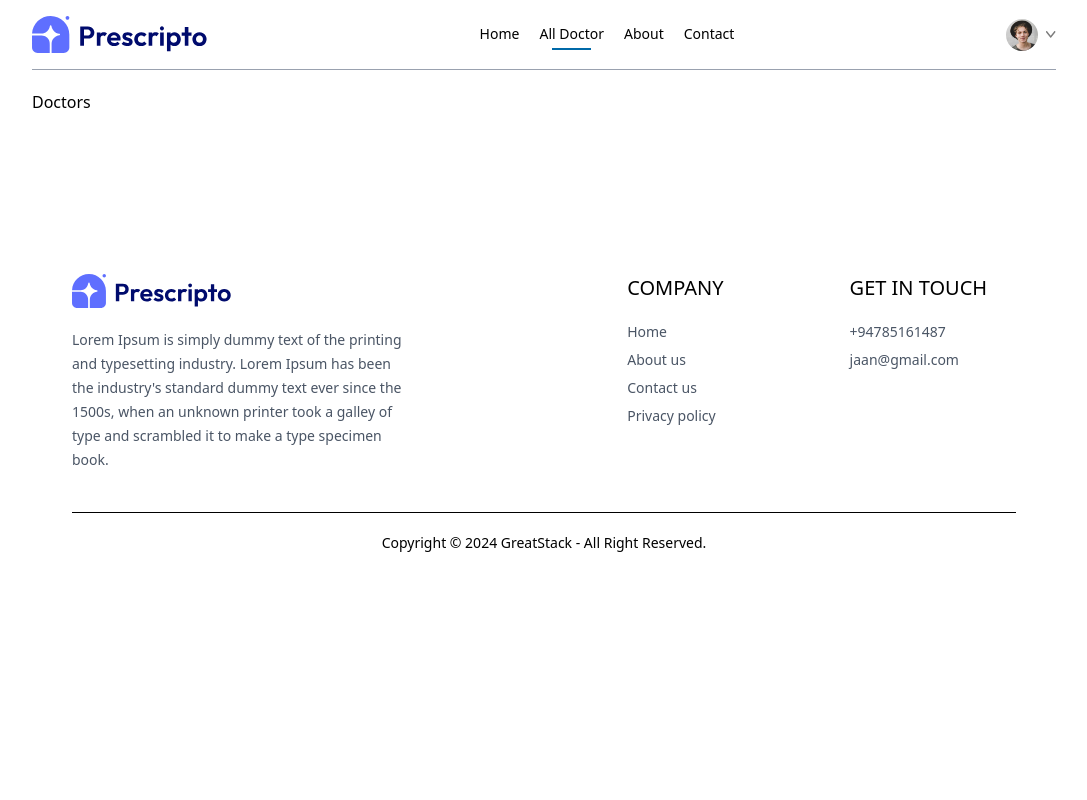
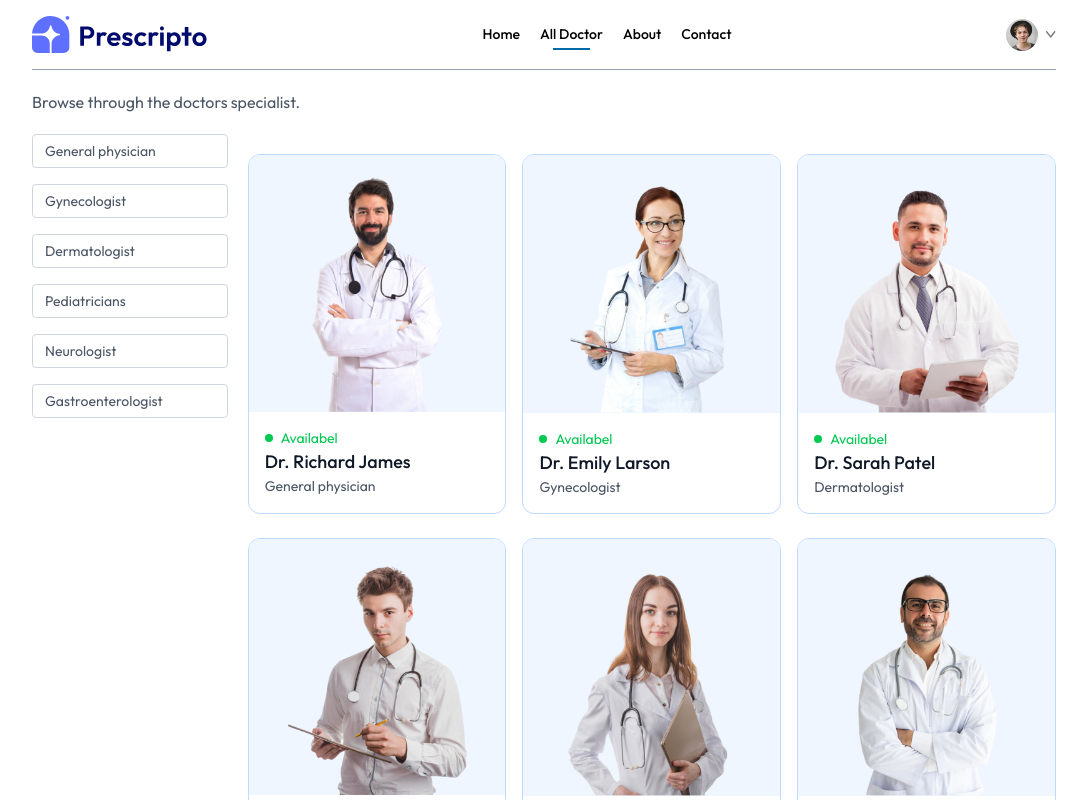
Before and after one commit to H-Janath/Appointments-booking-system-frontend, a React (Vite) app: page /doctors in a window 1280 px wide. Shown: the top 800 px of the page, without its empty margins (96-1183 px from the left). Built offline with nearby package versions, Linux system fonts and the light colour scheme.

Commit message:
Enhance Doctors page with filtering options and update NavBar for logo navigation

```diff
--- a/src/components/NavBar.jsx
+++ b/src/components/NavBar.jsx
@@ -11,7 +11,7 @@
 
   return (
     <div className="flex items-center justify-between text-sm py-4 mb-5 border-b border-b-gray-400">
-      <img className="w-44 cursor-pointer" src={assets.logo} alt="" />
+      <img onClick={()=> navigate('/')} className="w-44 cursor-pointer" src={assets.logo} alt="" />
       <ul className="hidden md:flex item-start gap-5 font-medium">
         <NavLink to='/'>
           <li className="py-1">Home</li>
--- a/src/index.css
+++ b/src/index.css
@@ -1,5 +1,10 @@
+@import url('https://fonts.googleapis.com/css2?family=Outfit:wght@100..900&display=swap');
 @import "tailwindcss";
 @source "../node_modules/@my-company/ui-lib";
+
+*{
+    font-family: Outfit;
+}
 
 .active hr{
     @apply block;
--- a/src/pages/Doctors.jsx
+++ b/src/pages/Doctors.jsx
@@ -1,9 +1,60 @@
-import React from 'react'
+import React, { useContext, useEffect, useState } from "react";
+import { useNavigate, useParams } from "react-router-dom";
+import { AppContext } from "../context/AppContext";
+const Doctors = () => {
+  const { specialicity } = useParams();
+  const [filterDoctors, setFilterDoctors] = useState([]);
+  const { doctors } = useContext(AppContext);
+  const navigate = useNavigate();
 
-const Doctors = () => {
+  const applyFilter = () => {
+    if (specialicity) {
+      setFilterDoctors(
+        doctors.filter((item) => item.speciality === specialicity)
+      );
+    } else {
+      setFilterDoctors(doctors);
+    }
+  };
+  useEffect(() => {
+    applyFilter();
+  }, [doctors, specialicity]);
   return (
-    <div>Doctors</div>
-  )
-}
+    <div>
+      <p className="text-gray-600">Browse through the doctors specialist.</p>
+      <div className="flex flex-col sm:flex-row items-start gap-5 mt-5">
+        <div className="flex flex-col gap-4 text-sm text-gray-600">
+          <p onClick={()=>specialicity==='General physician'? navigate('/doctors'):navigate(`/doctors/General physician`)} className={`w-[94vw] sm:w-auto pl-3 py-1.5 pr-16 border border-gray-300 rounded transition-all cursor-pointer ${specialicity ==="General physician"?"bg-indigo-100 text-black":""}`}>General physician</p>
+          <p onClick={()=>specialicity==='Gynecologist'? navigate('/doctors'):navigate(`/doctors/Gynecologist`)} className={`w-[94vw] sm:w-auto pl-3 py-1.5 pr-16 border border-gray-300 rounded transition-all cursor-pointer ${specialicity ==="Gynecologist"?"bg-indigo-100 text-black":""}`}>Gynecologist</p>
+          <p onClick={()=>specialicity==='Dermatologist'? navigate('/doctors'):navigate(`/doctors/Dermatologist`)} className={`w-[94vw] sm:w-auto pl-3 py-1.5 pr-16 border border-gray-300 rounded transition-all cursor-pointer ${specialicity ==="Dermatologist"?"bg-indigo-100 text-black":""}`}>Dermatologist</p>
+          <p onClick={()=>specialicity==='Pediatricians'? navigate('/doctors'):navigate(`/doctors/Pediatricians`)} className={`w-[94vw] sm:w-auto pl-3 py-1.5 pr-16 border border-gray-300 rounded transition-all cursor-pointer ${specialicity ==="Pediatricians"?"bg-indigo-100 text-black":""}`}>Pediatricians</p>
+          <p onClick={()=>specialicity==='Neurologist'? navigate('/doctors'):navigate(`/doctors/Neurologist`)} className={`w-[94vw] sm:w-auto pl-3 py-1.5 pr-16 border border-gray-300 rounded transition-all cursor-pointer ${specialicity ==="Neurologist"?"bg-indigo-100 text-black":""}`}>Neurologist</p>
+          <p onClick={()=>specialicity==='Gastroenterologist'? navigate('/doctors'):navigate(`/doctors/Gastroenterologist`)} className={`w-[94vw] sm:w-auto pl-3 py-1.5 pr-16 border border-gray-300 rounded transition-all cursor-pointer ${specialicity ==="Gastroenterologist"?"bg-indigo-100 text-black":""}`}>Gastroenterologist</p>
+        </div>
+        <div className="w-full grid  grid-cols-[repeat(auto-fill,minmax(200px,1fr))]  gap-4 pt-5 gap-y-6 px-3 sm:px-0">
+          {filterDoctors.map((item, index) => (
+            <div
+              onClick={() => navigate(`/appointment/${item._id}`)}
+              key={index}
+              className="border border-blue-200 rounded-xl overflow-hidden cursor-pointer hover:translate-y-[-10px] transition-all duration-500"
+            >
+              <img className="bg-blue-50" src={item.image} alt="" />
+              <div className="p-4">
+                <div className="flex items-center gap-2 text-sm text-center text-green-500">
+                  <p className="w-2 h-2 bg-green-500 rounded -full "></p>
+                  <p>Availabel</p>
+                </div>
+                <p className="text-gray-900 text-lg font-medium ">
+                  {item.name}
+                </p>
+                <p className="text-gray-600 text-sm ">{item.speciality}</p>
+              </div>
+            </div>
+          ))}
+        </div>
+      </div>
+    </div>
+  );
+};
 
-export default Doctors
+export default Doctors;
```
